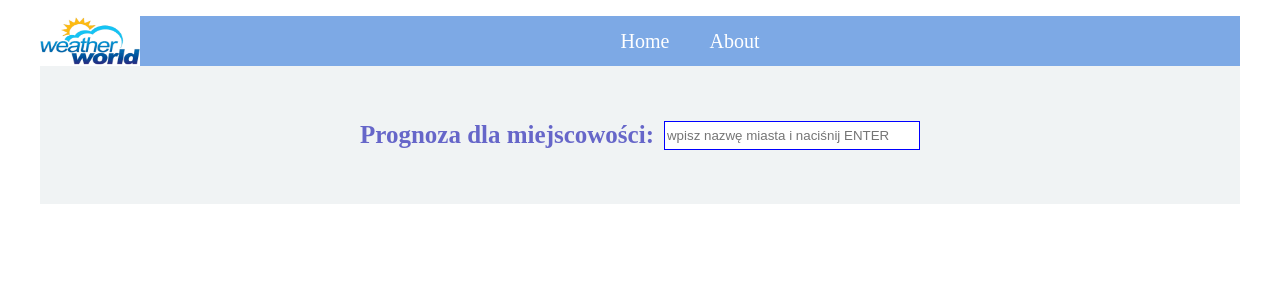
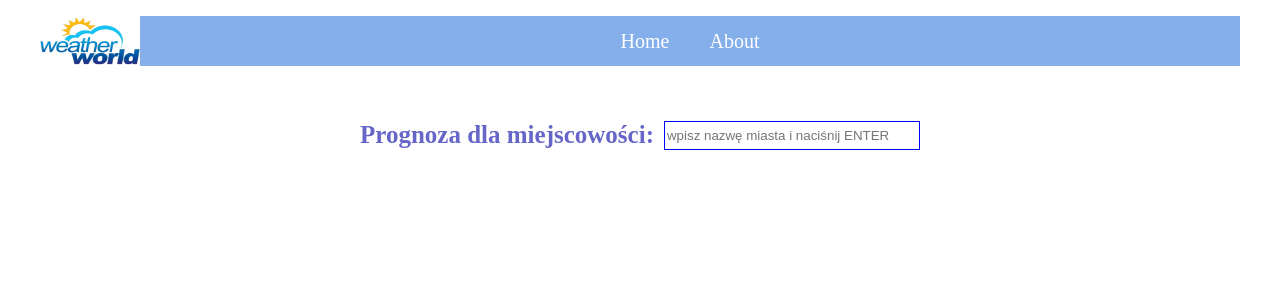
Before and after one commit to dkkc/weather_app, a React app: page / in a window 1280 px wide. Shown: the top 300 px of the page. Built offline with nearby package versions, Linux system fonts and the light colour scheme.

Commit message:
background-color was deleted from App.css

```diff
--- a/src/App.css
+++ b/src/App.css
@@ -9,7 +9,7 @@ body {
     margin: 0 auto;
     text-align: center;
     width: 1200px;
-    background-color: rgba(200, 211, 214, 0.274);
+
 }
 
 @media (max-width: 500px) {
```
